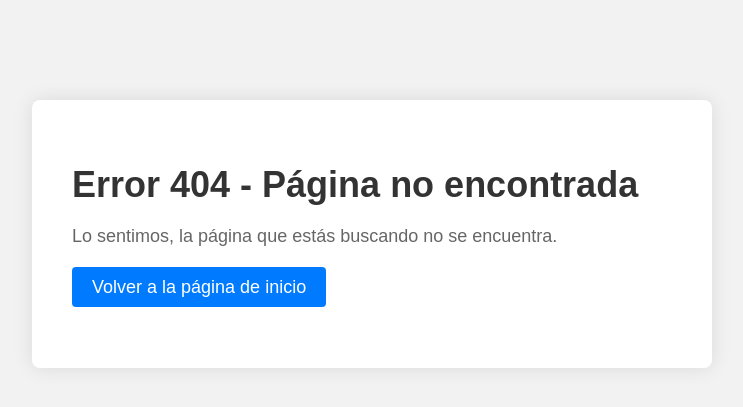
After one commit to IDGS80121000026/IntroFlaskIDGS801, a Flask app: template templates/404.html in a window 1280 px wide. The commit adds this page. Shown: the top 407 px of the page, without its empty margins (268-1011 px from the left). Run offline with Flask 3, Linux system fonts and the light colour scheme; the template is opened without the code that fills it, so the values that code supplies are empty; some libraries are stand-ins or nearby versions.

Commit message:
BEGP 21-02-2024

```diff
--- a/main.py
+++ b/main.py
@@ -1,8 +1,29 @@
 from flask import Flask,render_template, request
+from flask import flash
+from flask_wtf.csrf import CSRFProtect
+
+#variables globales
+
+from flask import g
 
 import forms
 
 app=Flask(__name__)
+app.secret_key='esta es mi clave secreta'
+
+@app.errorhandler(404)
+def page_not_found(e):
+    return render_template('404.html'),404
+
+@app.before_request
+def before_request():
+    g.nombre='Mario'
+    print("before 1")
+
+@app.after_request
+def after_request(response):
+    print("after 3")
+    return response
 
 
 @app.route("/")
@@ -11,18 +32,29 @@ def index():
 
 @app.route("/alumnos",methods=['GET','POST'])
 def alumnos():
+    print("alumno : {}".format(g.nombre))
     nom=""
     apa=''
     ama=''
+    email=''
+    edad=''
+
+
     alumno_clase= forms.UserForm(request.form)
-    if request.method=='POST' and alumno_clase.validate(): #si los datos estan validados los pase
+    if request.method=='POST' and alumno_clase.validate():
         nom=alumno_clase.nombre.data
         apa=alumno_clase.apaterno.data
         ama=alumno_clase.amaterno.data
+        email=alumno_clase.email.data
+        edad=alumno_clase.edad.data
+
 
         print('Nombre: {}'.format(nom))
         print('Apaterno: {}'.format(apa))
         print('Amaterno: {}'.format(ama))
+
+        mensaje = 'Bienvenido {}'.format(nom)
+        flash(mensaje)
     return render_template("alumnos.html",form=alumno_clase,nom=nom,apa=apa,ama=ama)
     '''titulo="UTL!!!"
     nombres=["mario","pedro","juan","darios"]
--- /dev/null
+++ b/templates/404.html
@@ -0,0 +1,52 @@
+<!DOCTYPE html>
+<html lang="en">
+<head>
+    <meta charset="UTF-8">
+    <meta name="viewport" content="width=device-width, initial-scale=1.0">
+    <title>Error 404 - Página no encontrada</title>
+    <style>
+        body {
+            font-family: Arial, sans-serif;
+            background-color: #f2f2f2;
+            margin: 0;
+            padding: 0;
+        }
+        .container {
+            max-width: 600px;
+            margin: 100px auto;
+            background-color: #fff;
+            padding: 40px;
+            border-radius: 8px;
+            box-shadow: 0 0 20px rgba(0, 0, 0, 0.1);
+        }
+        h1 {
+            color: #333;
+            font-size: 36px;
+            margin-bottom: 20px;
+        }
+        p {
+            color: #666;
+            font-size: 18px;
+            margin-bottom: 30px;
+        }
+        a {
+            color: #fff;
+            background-color: #007bff;
+            padding: 10px 20px;
+            text-decoration: none;
+            border-radius: 4px;
+            transition: background-color 0.3s ease;
+        }
+        a:hover {
+            background-color: #0056b3;
+        }
+    </style>
+</head>
+<body>
+    <div class="container">
+        <h1>Error 404 - Página no encontrada</h1>
+        <p>Lo sentimos, la página que estás buscando no se encuentra.</p>
+        <p><a href="/">Volver a la página de inicio</a></p>
+    </div>
+</body>
+</html>
```
Also changed, not shown: templates/layout2.html (+10 -0 lines).
